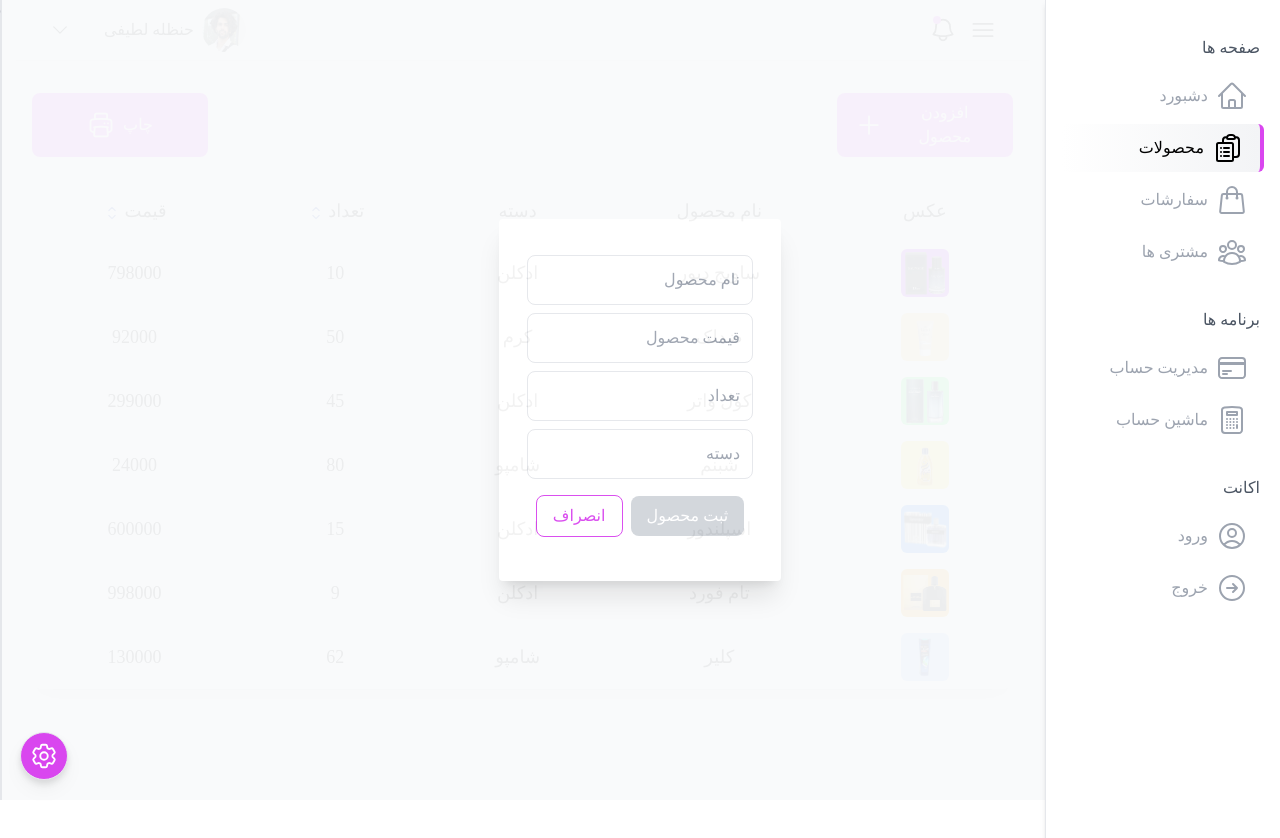
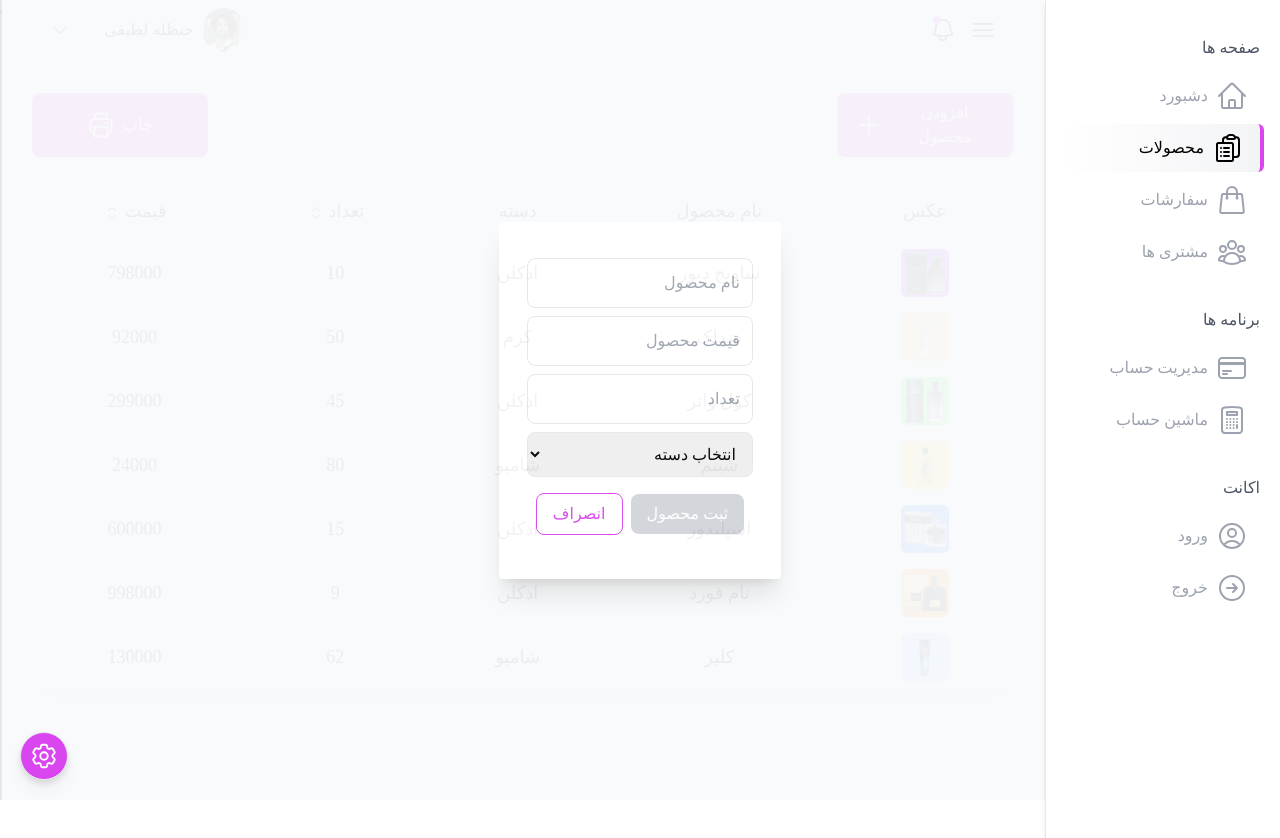
Before and after one commit to HanzaleLatifi/AdminDashboard, a React (Create React App) app in the folder dashboard/: page /products in a window 1280 px wide. Both pictures are taken after a click on the button "افزودن محصول". Shown: the top 838 px of the page. Built offline with nearby package versions, Linux system fonts and the light colour scheme; what @react-pdf/renderer would draw is missing.

Commit message:
create formik select component

```diff
--- /dev/null
+++ b/dashboard/src/components/Formik/FormikInputs.tsx
@@ -0,0 +1,20 @@
+import React from 'react';
+
+type propsTypes={
+    formik:any
+    label?:string
+    name:string
+    type?:string | 'text'
+    placeholder?:string
+}
+
+function FormikInput({ formik, label, name , type , placeholder}:propsTypes) {
+    return (
+        <div className="my-2 w-full">
+            <label >{label}</label>
+            <input className='border rounded-lg w-full  p-3' name={name} type={type} {...formik.getFieldProps({name})} placeholder={placeholder} />
+            {formik.errors[name] && formik.touched[name] && <div className="text-red-500 text-sm font-light">{formik.errors[name]}</div>}
+        </div>
+    )
+}
+export default FormikInput;
--- /dev/null
+++ b/dashboard/src/components/Formik/FormikSelect.tsx
@@ -0,0 +1,28 @@
+import React from 'react';
+
+type propsType={
+    formik:any
+    selectOptions:{value:string , label:string}[]
+    name:string
+    placeholder:string
+}
+
+function FormikSelect({ formik, selectOptions, name , placeholder } : propsType) {
+    return (
+        <div>
+            <select placeholder={placeholder} className='border rounded-lg w-full  p-3' name={name} {...formik.getFieldProps(name)}>
+                <option>{placeholder}</option>
+                {selectOptions.map(item => {
+                    return <option value={item.value} key={item.value} >{item.label}</option>
+                })}
+
+            </select>
+            {formik.errors[name] && formik.touched[name] && <div className="text-sm text-red-500 font-light">{formik.errors[name]}</div>}
+
+        </div>
+    )
+}
+
+export default FormikSelect
+
+//{...formik.getFieldProps(name)} ==> onChange , toched(visit)
--- a/dashboard/src/pages/Products.tsx
+++ b/dashboard/src/pages/Products.tsx
@@ -6,7 +6,8 @@ import { useMyContext } from '../context/ContextProvider';
 import { useState } from 'react';
 import * as Yup from 'yup';
 import { useFormik } from 'formik';
-import FormikInput from '../components/inputs/FormikInputs';
+import FormikInput from '../components/Formik/FormikInputs';
+import FormikSelect from '../components/Formik/FormikSelect';
 
 // --- for form data
 const initialValues={
@@ -26,6 +27,12 @@ const validationSchema = Yup.object().shape({
   category: Yup.string().required('دسته محصول را انتخاب کنید'),
   count: Yup.number().required('تعداد محصول را مشخص کنید')
 });
+
+const selectOptions=[
+  {value:'od' , label:'ادکلن'},
+  {value:'shamp' , label:'شامپو'},
+  {value:'cr' , label:'کرم'},
+]
 
 // -----------
 
@@ -79,7 +86,7 @@ const Products = () => {
                 <FormikInput name="title" formik={formik} type="text" placeholder='نام محصول' />
                 <FormikInput name="price" formik={formik} type="number" placeholder='قیمت محصول' />
                 <FormikInput name="count" formik={formik} type="number" placeholder='تعداد' />
-                <FormikInput name="category" formik={formik} placeholder="دسته"  />
+                <FormikSelect name="category" formik={formik} selectOptions={selectOptions} placeholder="انتخاب دسته"   />
                 <div className='flex items-center justify-center gap-x-2 my-4'>
                   <button style={{backgroundColor:activeColor}} className="text-white px-4 py-2 rounded-lg disabled:!bg-gray-300 disabled:cursor-not-allowed" type="submit" disabled={!formik.isValid}>ثبت محصول</button>
                   <button onClick={handleCloseModal} style={{borderColor:activeColor , color:activeColor}} className="px-4 py-2 border rounded-lg" type="button" >انصراف</button>
```
